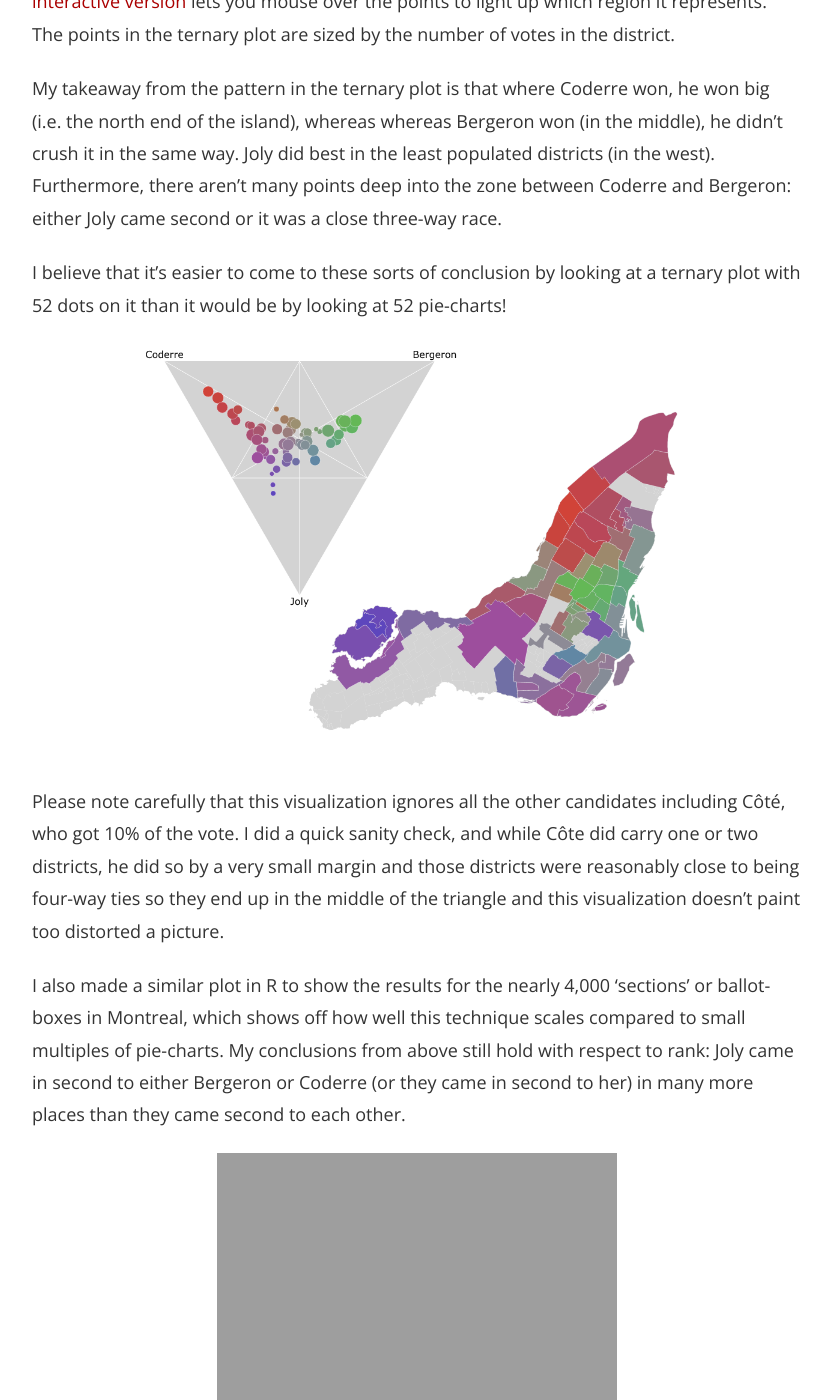
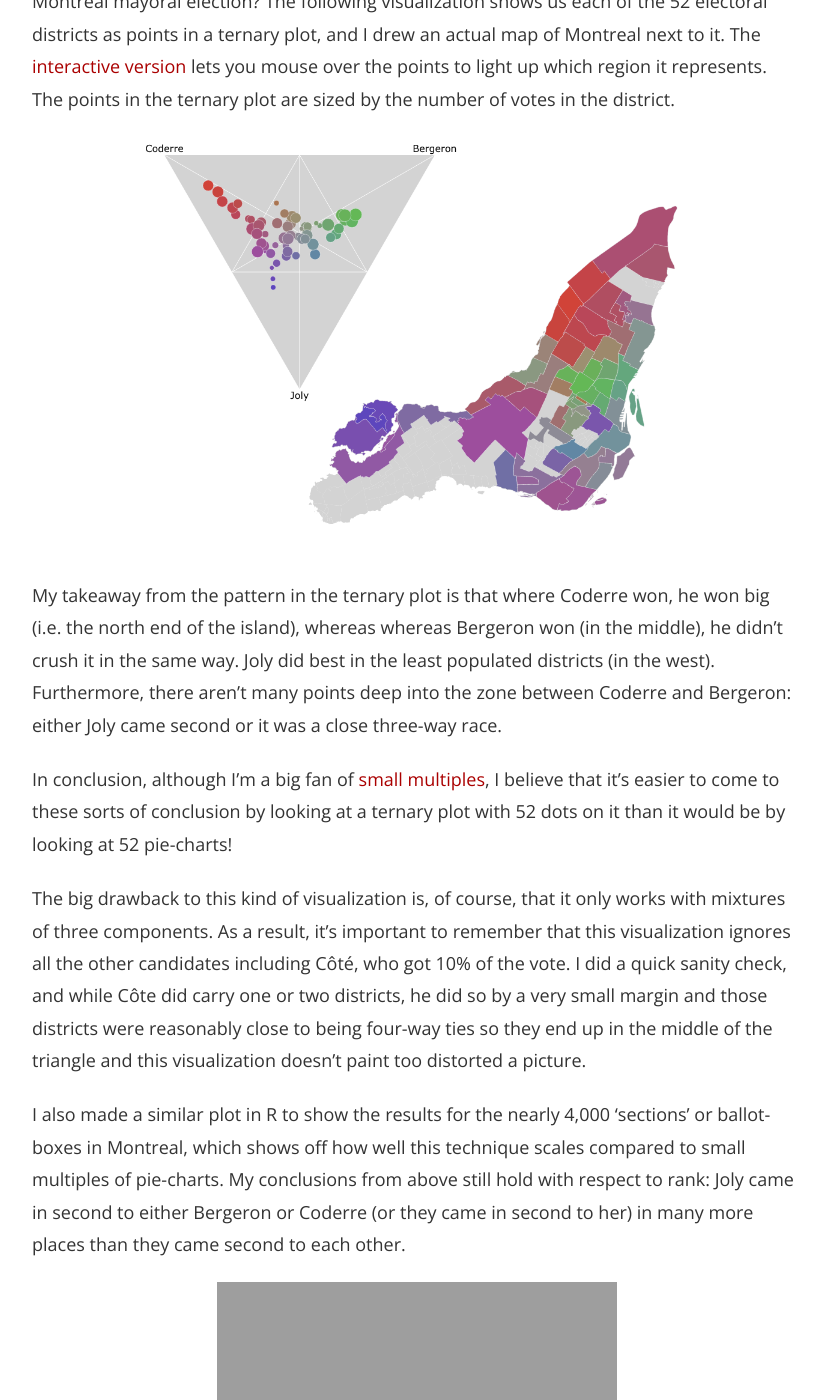
Before and after one commit to nicolaskruchten/nicolaskruchten.github.io, a Jekyll site: the page built from _posts/2014-01-07-mtlelection-ternary.md, in a window 1280 px wide and 1400 px high, scrolled down 4180 px. Shown: the whole window, without its empty margins (223-1054 px from the left). Built offline with Jekyll 4.4.1, drawn with Linux system fonts in a browser that asks for light colours; some web fonts are replaced; some of the changed text lies outside the part shown.

Commit message:
final obsessive tweaks

```diff
--- a/_posts/2014-01-07-mtlelection-ternary.md
+++ b/_posts/2014-01-07-mtlelection-ternary.md
@@ -29,23 +29,23 @@
 
 ![Ranks](http://nicolas.kruchten.com/images/ternary/ranks.png)
 
-Additionally, if we draw lines between the face midpoints, we create three new triangles. Points in the outer triangles represent vote splits with clear, 50%-plus majorities, whereas the inner triangle represents points where the winner didn't get a clear majority:
+Additionally, if we draw lines between the face midpoints, we create three new triangles. Points in the outer triangles represent vote splits with strict, 50%-plus majorities, whereas the inner triangle represents points where the winner didn't get a strict majority but a rather a [plurality](http://en.wikipedia.org/wiki/Plurality_%28voting%29):
 
 ![Majorities](http://nicolas.kruchten.com/images/ternary/majorities.png)
 
-Putting it all together, we can divide the triangle into twelve zones, as below. The labels can be interpreted as follows: "Abc" means that A came in first, with a majority, followed by B then C; "abc" means that A came in first without a majority, followed by B then C.
+Putting it all together, we can divide the triangle into twelve zones, as below. The labels can be interpreted as follows: "Abc" means that A came in first, with a majority votes, followed by B then C; "abc" means that A came in first with a plurality of the votes, followed by B then C.
 
 ![Majorities](http://nicolas.kruchten.com/images/ternary/full.png)
 
 So how does this visualization technique help us understand what happened in the recent Montreal mayoral election? The following visualization shows us each of the 52 electoral districts as points in a ternary plot, and I drew an actual map of Montreal next to it. The [interactive version][iv] lets you mouse over the points to light up which region it represents. The points in the ternary plot are sized by the number of votes in the district.
 
+![Ternary Plot and Map](http://nicolas.kruchten.com/images/ternary/ternary_map.png)
+
 My takeaway from the pattern in the ternary plot is that where Coderre won, he won big (i.e. the north end of the island), whereas whereas Bergeron won (in the middle), he didn't crush it in the same way. Joly did best in the least populated districts (in the west). Furthermore, there aren't many points deep into the zone between Coderre and Bergeron: either Joly came second or it was a close three-way race.
 
-I believe that it's easier to come to these sorts of conclusion by looking at a ternary plot with 52 dots on it than it would be by looking at 52 pie-charts!
+In conclusion, although I'm a big fan of [small multiples](http://en.wikipedia.org/wiki/Small_multiple), I believe that it's easier to come to these sorts of conclusion by looking at a ternary plot with 52 dots on it than it would be by looking at 52 pie-charts!
 
-![Ternary Plot and Map](http://nicolas.kruchten.com/images/ternary/ternary_map.png)
-
-Please note carefully that this visualization ignores all the other candidates including Côté, who got 10% of the vote. I did a quick sanity check, and while Côte did carry one or two districts, he did so by a very small margin and those districts were reasonably close to being four-way ties so they end up in the middle of the triangle and this visualization doesn't paint too distorted a picture.
+The big drawback to this kind of visualization is, of course, that it only works with mixtures of three components. As a result, it's important to remember that this visualization ignores all the other candidates including Côté, who got 10% of the vote. I did a quick sanity check, and while Côte did carry one or two districts, he did so by a very small margin and those districts were reasonably close to being four-way ties so they end up in the middle of the triangle and this visualization doesn't paint too distorted a picture.
 
 I also made a similar plot in R to show the results for the nearly 4,000 'sections' or ballot-boxes in Montreal, which shows off how well this technique scales compared to small multiples of pie-charts. My conclusions from above still hold with respect to rank: Joly came in second to either Bergeron or Coderre (or they came in second to her) in many more places than they came second to each other.
 
```
